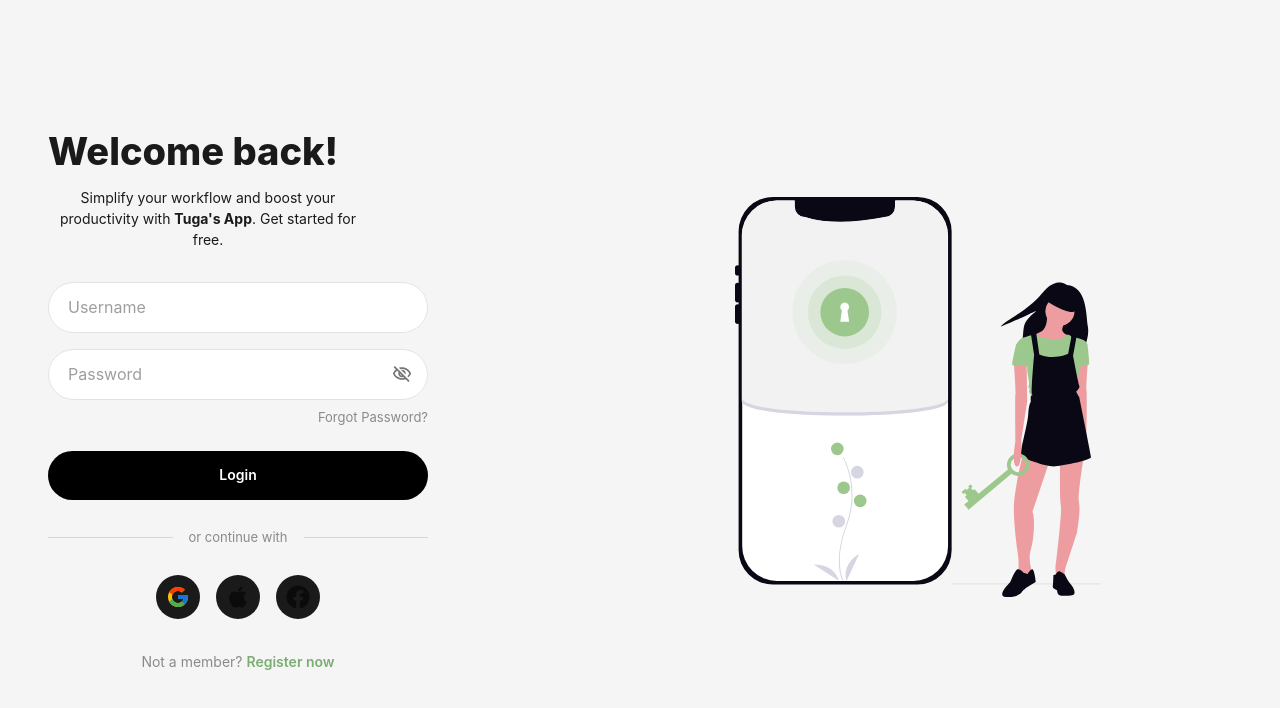
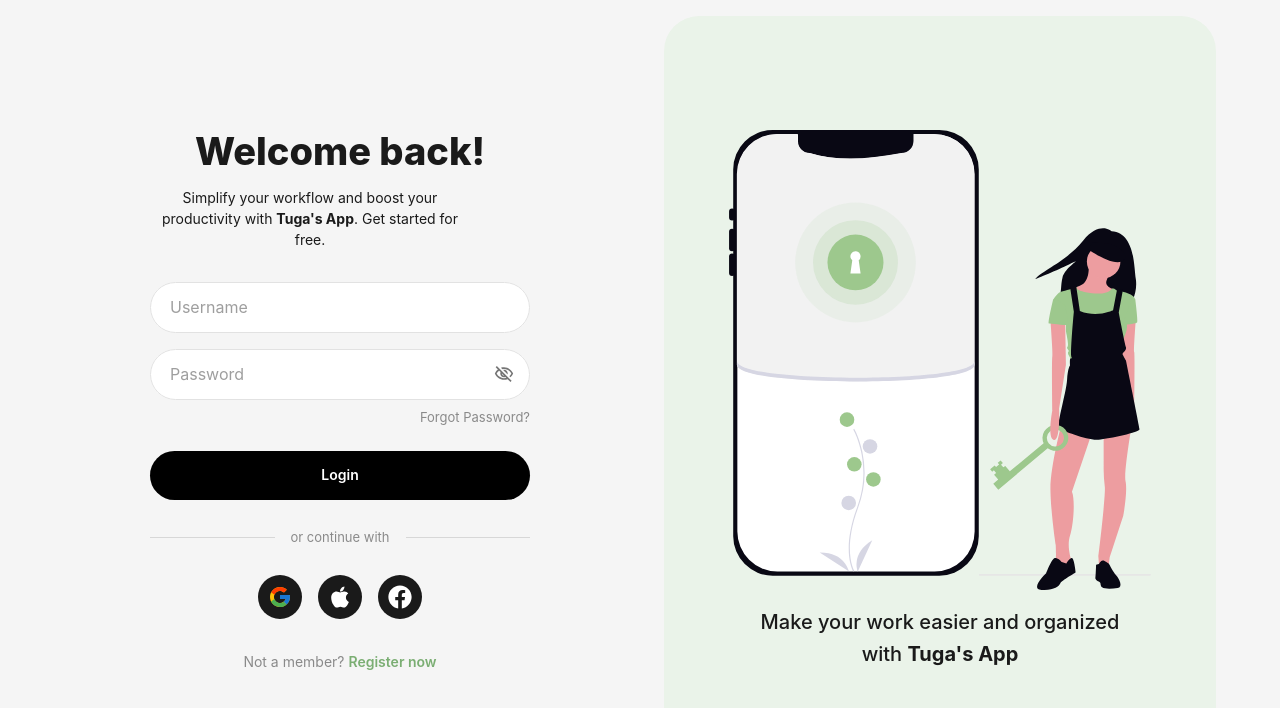
Before and after one commit to MOHAMMEDAAKIB/Code3X_CREATIVE_ASSESSMENT, a React (Vite) app: page / in a window 1280 px wide. Shown: the top 708 px of the page. Built offline with nearby package versions, Linux system fonts and the light colour scheme.

Commit message:
feat:impliment right side

```diff
--- a/src/components/LeftSide.tsx
+++ b/src/components/LeftSide.tsx
@@ -3,21 +3,26 @@ import { Box, Typography, Link } from '@mui/material';
 import WelcomeHeader from './leftSideComponets/WelcomeHeader';
 import LoginForm from './leftSideComponets/LoginForm';
 import SocialLogin from './leftSideComponets/SocialLogin';
+import theme from '../theme/theme';
 
 export default function LeftSide() {
+
   return (
     <Box
       sx={{
         maxWidth: 380,
         mx: { xs: 'auto', md: 0 },
         display: 'flex',
+        margin: 2,
         flexDirection: 'column',
         alignItems: { xs: 'center', md: 'flex-start' },
         py: { xs: 4, md: 8 },
         px: { xs: 3, md: 0 },
       }}
     >
-      <WelcomeHeader />
+      <Box sx={{ width: '100%', alignSelf: { xs: 'center', md: 'flex-start' } }}>
+        <WelcomeHeader />
+      </Box>
 
       <Box sx={{ width: '100%' }}>
         <LoginForm />
--- a/src/components/RightSide.tsx
+++ b/src/components/RightSide.tsx
@@ -1,45 +1,44 @@
 
 import Box from '@mui/material/Box';
+import Typography from '@mui/material/Typography';
 import theme from '../theme/theme';
-import Grid from '@mui/material/Grid';
 import image from '../assets/undraw_unlock_m0yr.svg';
+import TextSection from './RightSideComponets/TextSection';
+import ImageSection from './RightSideComponets/Imagesection';
 
 function RightSide() {
   return (
-  <>
-    <Grid container spacing={1}>
+  <Box
+    sx={{
+      display: 'flex',
+      flexDirection: 'column',
+      alignItems: 'center',
+      justifyContent: 'center',
+      borderRadius: 0.7,
+      backgroundColor: theme.palette.background.paper,
+      m: 2,
+      width: '100%',
+      height: 'calc(100vh - 32px)',
+    }}
+  >
+    {/* Image section - 50% of parent */}
+    <Box
+      sx={{
+        width: '100%',
+        height: '60%',
+        display: 'flex',
+        alignItems: 'center',
+        justifyContent: 'center',
+      }}
+    >
+      <ImageSection/>
+    </Box>
 
-      {/*1st image*/}
-      <Grid sx={{ width: '13%' }}>
-          <Box>
-
-
-          </Box>
-      </Grid>
-
-      {/*1st image*/}
-      <Grid sx={{ width: '63%' }}>
-          <Box>
-            <img src={image}
-            alt="Image"
-            style={{ width: '100%', height: 'auto' }}
-            />
-          </Box>
-      </Grid>
-
-
-      </Grid>
-
-      {/*1st image*/}
-      <Grid sx={{ width: '13%' }}>
-          <Box>
-
-          </Box>
-      </Grid>
-
-    <Grid/>
-
-  </>
+    {/* Text section */}
+    <Box>
+      <TextSection />
+    </Box>
+  </Box>
   );
 }
 
--- /dev/null
+++ b/src/components/RightSideComponets/Imagesection.tsx
@@ -0,0 +1,26 @@
+import { Box } from "@mui/material";
+import image from '../../assets/undraw_unlock_m0yr.svg';
+
+export default function ImageSection() {
+    return (
+    <Box
+    sx={{
+        width: '100%',
+        height: '100%',
+        display: 'flex',
+        alignItems: 'center',
+        justifyContent: 'center',
+        }}>
+        <img
+                src={image}
+                alt="Image"
+                style={{
+                    width: '100%',
+                    height: 'auto',
+                    maxHeight: '100%',
+                    objectFit: 'contain',
+                }}
+                />
+    </Box>
+)
+}
--- /dev/null
+++ b/src/components/RightSideComponets/TextSection.tsx
@@ -0,0 +1,28 @@
+
+import { Box, Typography } from "@mui/material";
+
+export default function TextSection() {
+    return (
+    <>
+        <Typography
+            variant="h6"
+            sx={{
+            fontSize: { xs: 18, md: 20 },
+            textAlign: 'center',
+            mt: 2,
+            }}
+        >
+            Make your work easier and organized
+        </Typography>
+        <Typography
+            variant="h6"
+            sx={{
+            fontSize: { xs: 18, md: 20 },
+            textAlign: 'center',
+            }}
+        >
+            with <strong>Tuga's App</strong>
+        </Typography>
+    </>
+)
+}
--- a/src/components/leftSideComponets/SocialLogin.tsx
+++ b/src/components/leftSideComponets/SocialLogin.tsx
@@ -17,7 +17,7 @@ export default function SocialLogin() {
         {[FcGoogle, FaApple, FaFacebook].map((Icon, i) => (
           <IconButton
             key={i}
-            sx={{ bgcolor: '#1A1A1A', width: 44, height: 44, '&:hover': { bgcolor: '#000' } }}
+            sx={{color: 'white', bgcolor: '#1A1A1A', width: 44, height: 44, '&:hover': { bgcolor: '#000' } }}
           >
             <Icon />
           </IconButton>
--- a/src/components/leftSideComponets/WelcomeHeader.tsx
+++ b/src/components/leftSideComponets/WelcomeHeader.tsx
@@ -3,8 +3,8 @@ import { Box, Typography } from '@mui/material';
 
 export default function WelcomeHeader() {
   return (
-    <Box sx={{ mb: 4 }}>
-      <Typography variant="h4" sx={{ fontSize: { xs: 32, md: 38 } }}>
+    <Box  sx={{ mb: 4, textAlign: 'center' }}>
+      <Typography variant="h4" sx={{ fontSize: { xs: 32, md: 38 } }} >
         Welcome back!
       </Typography>
 
--- a/src/pages/App.tsx
+++ b/src/pages/App.tsx
@@ -3,15 +3,15 @@ import Grid from '@mui/material/Grid';
 import LeftSide from '../components/LeftSide';
 import RightSide from '../components/RightSide';
 
-export default function LoginPage() {
+export default function App() {
   return (
     <Grid
       container
-      spacing={3}
+      spacing={2}
       sx={{
         display: 'flex',
         width: '100%',
-        minHeight: '100vh',
+        height: '100vh',
         alignItems: 'center',
         px: { xs: 0, md: 6 },
         flexDirection: {
@@ -20,11 +20,26 @@ export default function LoginPage() {
         },
       }}
     >
-      <Grid size={{ xs: 12, md: 6 }}>
+      <Grid
+        size={{ xs: 12, md: 6 }}
+        sx={{
+          display: 'flex',
+          alignItems: 'center',
+          justifyContent: 'center',
+        }}
+      >
         <LeftSide />
       </Grid>
 
-      <Grid size={{ xs: 12, md: 6 }} sx={{ display: { xs: 'none', md: 'block' } }}>
+      <Grid
+        size={{ xs: 12, md: 6 }}
+        sx={{
+          display: 'flex',
+          alignItems: 'center',
+          justifyContent: 'center',
+          background4olor: 'background.paper',
+        }}
+      >
         <RightSide />
       </Grid>
     </Grid>
--- a/src/theme/theme.ts
+++ b/src/theme/theme.ts
@@ -1,4 +1,3 @@
-// theme.ts
 import { createTheme } from '@mui/material/styles';
 
 const theme = createTheme({
@@ -53,7 +52,7 @@ const theme = createTheme({
         {
           props: { variant: 'contained', color: 'primary' },
           style: {
-            backgroundColor: '#000000',
+            background4olor: '#000000',
             '&:hover': { backgroundColor: '#1a1a1a', boxShadow: 'none' },
           },
         },
@@ -67,7 +66,7 @@ const theme = createTheme({
         {
           props: { color: 'primary' },
           style: {
-            backgroundColor: '#000000',
+            background4olor: '#000000',
             color: '#FFFFFF',
             width: 44,
             height: 44,
```
